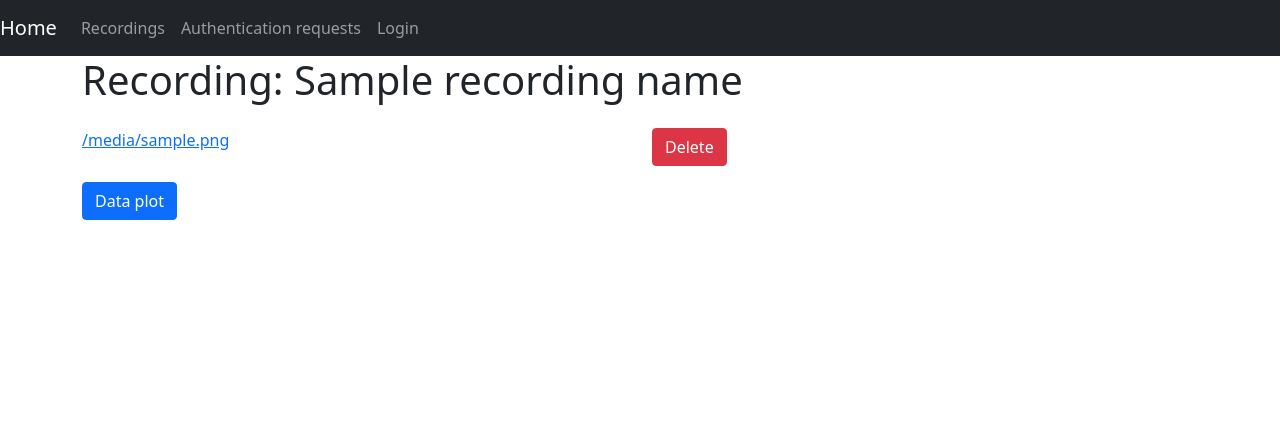
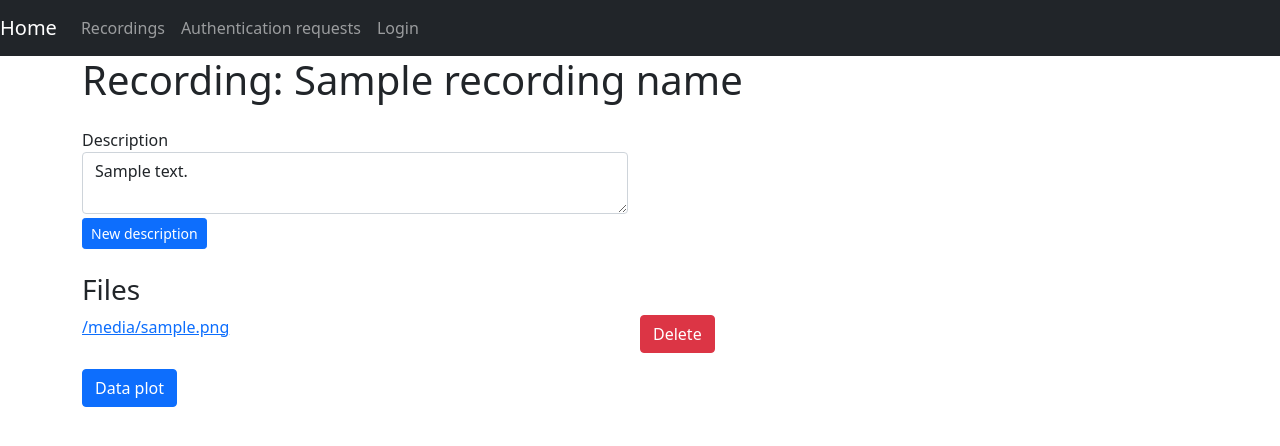
Before and after one commit to Alexsogge/MasterProject, a Flask app: template Webserver/templates/show_recording.html in a window 1280 px wide. Shown: the top 446 px of the page. Run offline with Flask 2, Linux system fonts and the light colour scheme; the template is opened without the code that fills it: most values are stand-ins (such as "Sample title", 1, 10 or a date in 2020).

Commit message:
added description files

```diff
--- a/Webserver/app.py
+++ b/Webserver/app.py
@@ -113,12 +113,16 @@ def list_recordings():
 @basic_auth.login_required
 def get_recording(recording):
     recording_files = []
+    description = ""
     for file in os.listdir(os.path.join(UPLOAD_FOLDER, recording)):
-        if '.3gp' not in file:
-            recording_files.append(file)
+        if '.3gp' in file:
+            continue
+        if file == 'README.md':
+            description = open(os.path.join(UPLOAD_FOLDER, os.path.join(recording, "README.md")), 'r').read()
+        recording_files.append(file)
 
-
-    return render_template('show_recording.html', recording_name=recording, files=recording_files)
+    return render_template('show_recording.html', recording_name=recording, files=recording_files,
+                           description=description)
 
 
 @app.route('/recording/plot/<string:recording>/')
@@ -168,6 +172,8 @@ def new_recording():
             upload_path = os.path.join(app.config['UPLOAD_FOLDER'], request_uuid)
             if not os.path.isdir(upload_path):
                 os.mkdir(upload_path)
+                description_file = open(os.path.join(upload_path, "README.md"), 'x')
+
             file.save(os.path.join(upload_path, filename))
             add_file_to_zip(filename, upload_path, request_uuid)
             return jsonify({'status': 'success, uploaded ' + file.filename})
@@ -194,6 +200,27 @@ def delete_recording_file(recording, file_name):
     return redirect(f'/recording/get/{recording}/')
 
 
+@app.route('/recording/description/<string:recording>/', methods=['GET', 'POST'])
+@basic_auth.login_required
+def recording_description(recording):
+    print('User: ', token_auth.current_user())
+
+    description_file_path = os.path.join(UPLOAD_FOLDER, os.path.join(recording, "README.md"))
+
+    if request.method == 'GET':
+        description_file = open(description_file_path, 'r')
+        return jsonify({'description': description_file.read()})
+    elif request.method == 'POST':
+        print('Get new description')
+        new_description = request.form.get('description')
+        description_file = open(description_file_path, 'w')
+        description_file.write(new_description)
+        description_file.close()
+
+    return redirect(f'/recording/get/{recording}/')
+
+
+
 def add_file_to_zip(file_name, directory, directory_uuid):
     if not PACK_MIC_FILES and os.path.splitext(file_name)[1] == '.3gp':
         return
--- a/Webserver/templates/show_recording.html
+++ b/Webserver/templates/show_recording.html
@@ -4,6 +4,21 @@
     <div class="row mb-3">
         <h1>Recording: {{ recording_name }}</h1>
     </div>
+
+    <div class="row mb-6">
+        <div class="col md-6">
+            <form action="/recording/description/{{ recording_name}}/" method="post">
+                <div class="form-group">
+                    <label for="descriptionInput">Description</label>
+                    <textarea class="form-control" id="descriptionInput" name="description">{{ description}}</textarea>
+                </div>
+                <button type="submit" class="btn btn-sm btn-primary mt-1" value="Submit">New description</button>
+            </form>
+        </div>
+        <div class="col md-6">
+    </div>
+    <div class="row mt-3"></div>
+    <div class="row mt-2"><h3>Files</h3></div>
 
         {% for file in files %}
             <div class="row">
```
